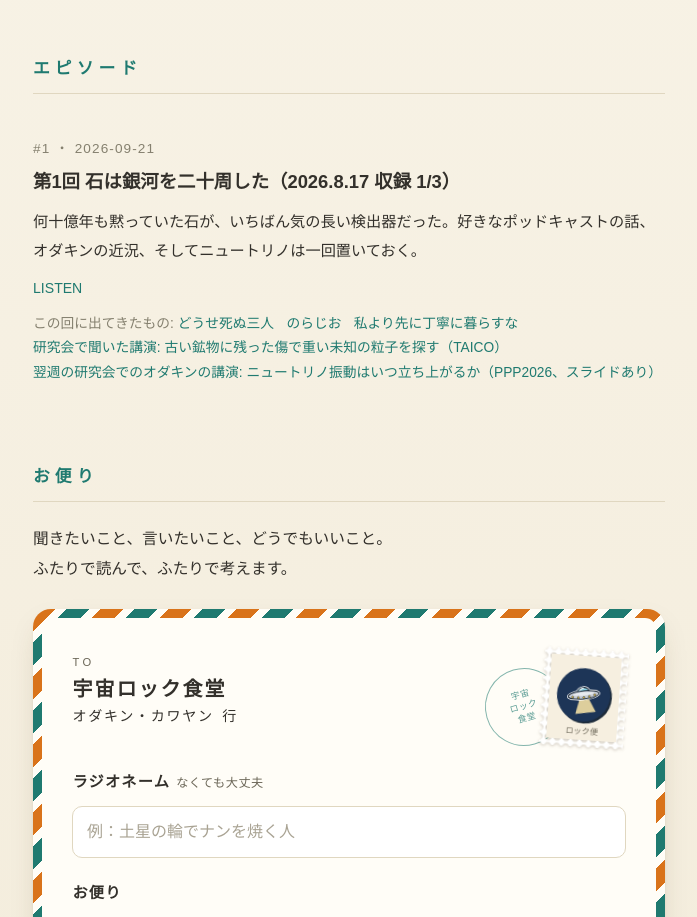
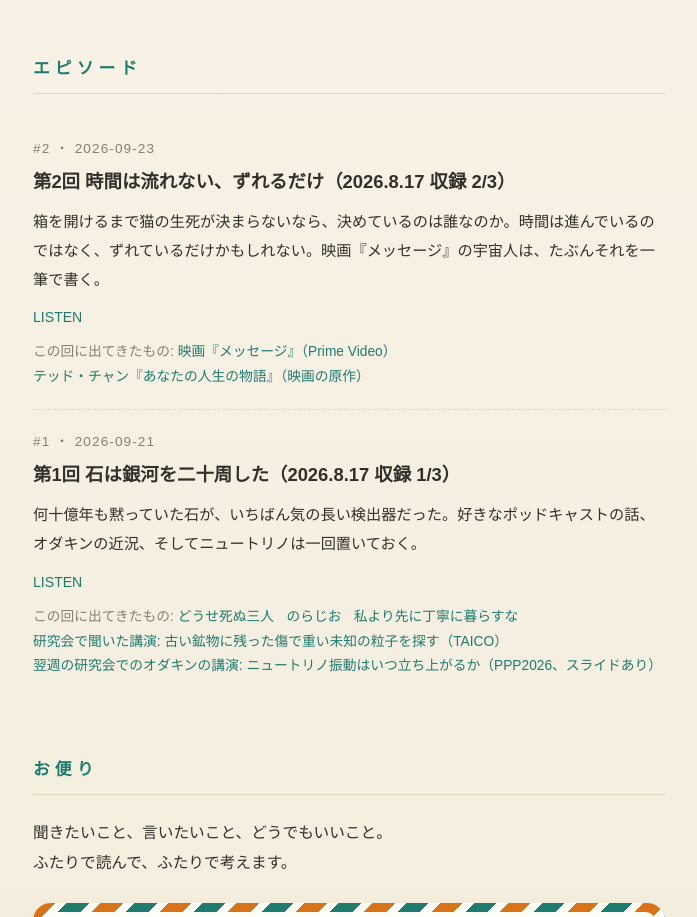
Before and after one commit to space-rock-diner/space-rock-diner.github.io, a plain HTML site: page docs/index.html in a window 1280 px wide. Shown: the part 943-1860 px from the top of the page, without its empty margins (291-988 px from the left). Drawn offline with Linux system fonts and the light colour scheme.

Commit message:
Add episode 2

```diff
--- a/docs/index.html
+++ b/docs/index.html
@@ -285,6 +285,13 @@ footer { text-align: center; color: var(--dim); font-size: .82rem; margin-top: 5
 
   <section>
     <h2>エピソード</h2>
+    <div class="episode" id="ep2">
+      <div class="ep-meta">#2 ・ 2026-09-23</div>
+      <div class="ep-title">第2回 時間は流れない、ずれるだけ（2026.8.17 収録 2/3）</div>
+      <div class="ep-desc">箱を開けるまで猫の生死が決まらないなら、決めているのは誰なのか。時間は進んでいるのではなく、ずれているだけかもしれない。映画『メッセージ』の宇宙人は、たぶんそれを一筆で書く。</div>
+      <div class="ep-links"><a href="https://listen.style/p/space-rock-diner/ep2">LISTEN</a></div>
+      <div class="ep-refs">この回に出てきたもの: <a href="https://www.amazon.co.jp/dp/B073XV6CGX">映画『メッセージ』（Prime Video）</a><a href="https://www.amazon.co.jp/dp/4150114587">テッド・チャン『あなたの人生の物語』（映画の原作）</a></div>
+    </div>
     <div class="episode" id="ep1">
       <div class="ep-meta">#1 ・ 2026-09-21</div>
       <div class="ep-title">第1回 石は銀河を二十周した（2026.8.17 収録 1/3）</div>
```
Also changed, not shown: 1 other file.
